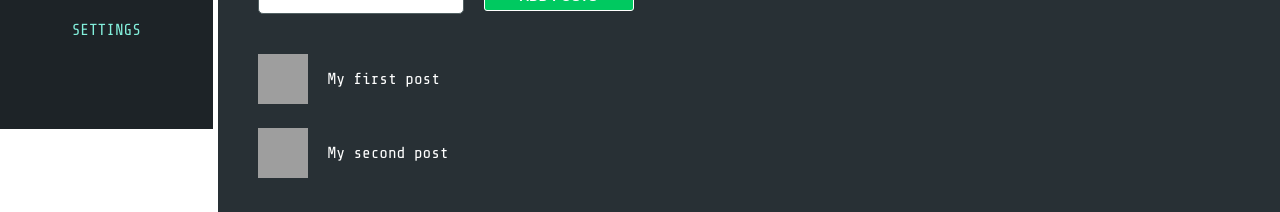
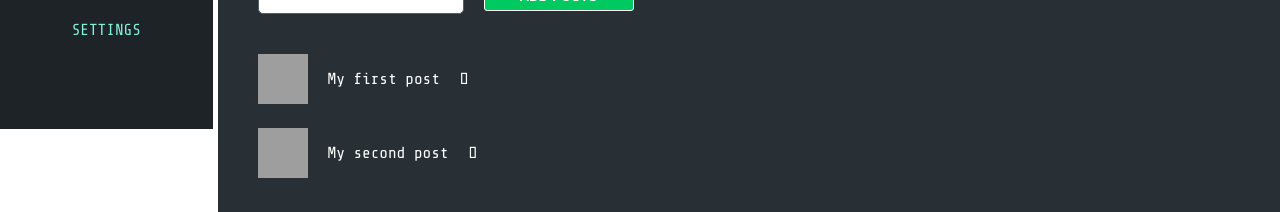
Before and after one commit to EfremovEvgeniy/react-app, a React (Create React App) app: page /profile in a window 1280 px wide. Shown: the part 291-503 px from the top of the page. Built offline with nearby package versions, Linux system fonts and the light colour scheme; grey boxes are pictures that could not be loaded; the HTML template or start-up script is replaced by a standard one.

Commit message:
commit after 24 lesson

```diff
--- a/src/components/Dialogs/Dialogs.jsx
+++ b/src/components/Dialogs/Dialogs.jsx
@@ -29,6 +29,17 @@ const Message = (props) => {
 };
 
 const Dialogs = (props) => {
+  let dialogsData = [
+    { id: 1, name: "Efrem" },
+    { id: 2, name: "Artur" },
+    { id: 3, name: "Oleg" },
+  ];
+  let messagesData = [
+    { id: 1, text: "Hi" },
+    { id: 2, text: "Yo" },
+    { id: 3, text: "Privet" },
+  ];
+
   return (
     <div>
       <div className={styles.title}>
@@ -41,9 +52,9 @@ const Dialogs = (props) => {
           <Dialog name="Oleg" id="3" />
         </div>
         <div className={styles.messages}>
-          <Message text="Hi" />
-          <Message text="Yo" />
-          <Message text="Privet" />
+          <Message text="Hi" id="1" />
+          <Message text="Yo" id="2" />
+          <Message text="Privet" id="3" />
         </div>
       </div>
     </div>
--- a/src/components/Profile/MyPosts/MyPosts.jsx
+++ b/src/components/Profile/MyPosts/MyPosts.jsx
@@ -4,6 +4,11 @@ import Post from "./Post/Post";
 import NewPost from "./NewPost/NewPost";
 
 const MyPosts = () => {
+  let postsData = [
+    { id: 1, text: "My first post", likesCount: 0 },
+    { id: 2, text: "My second post", likesCount: 0 },
+  ];
+
   return (
     <div className={styles.wrapper}>
       <div className={styles.title}>
@@ -11,8 +16,8 @@ const MyPosts = () => {
       </div>
       <NewPost />
       <div className={styles.posts}>
-        <Post text="My first post" />
-        <Post text="My second post" />
+        <Post text="My first post" id="1" />
+        <Post text="My second post" id="2" />
       </div>
     </div>
   );
--- a/src/components/Profile/MyPosts/Post/Post.module.scss
+++ b/src/components/Profile/MyPosts/Post/Post.module.scss
@@ -12,4 +12,9 @@
   p {
     padding-left: 20px;
   }
+  p::after {
+    display: inline-block;
+    content: "\e634";
+    margin-left: 20px;
+  }
 }
```
